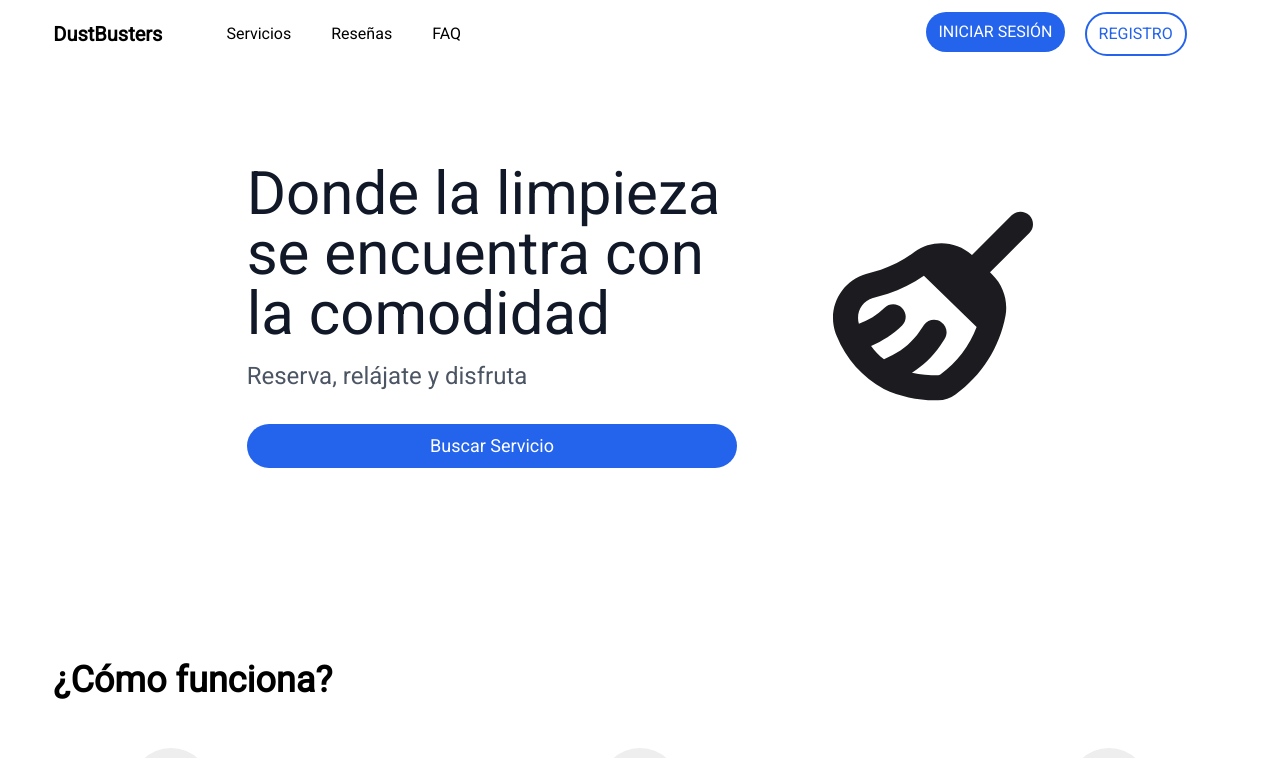
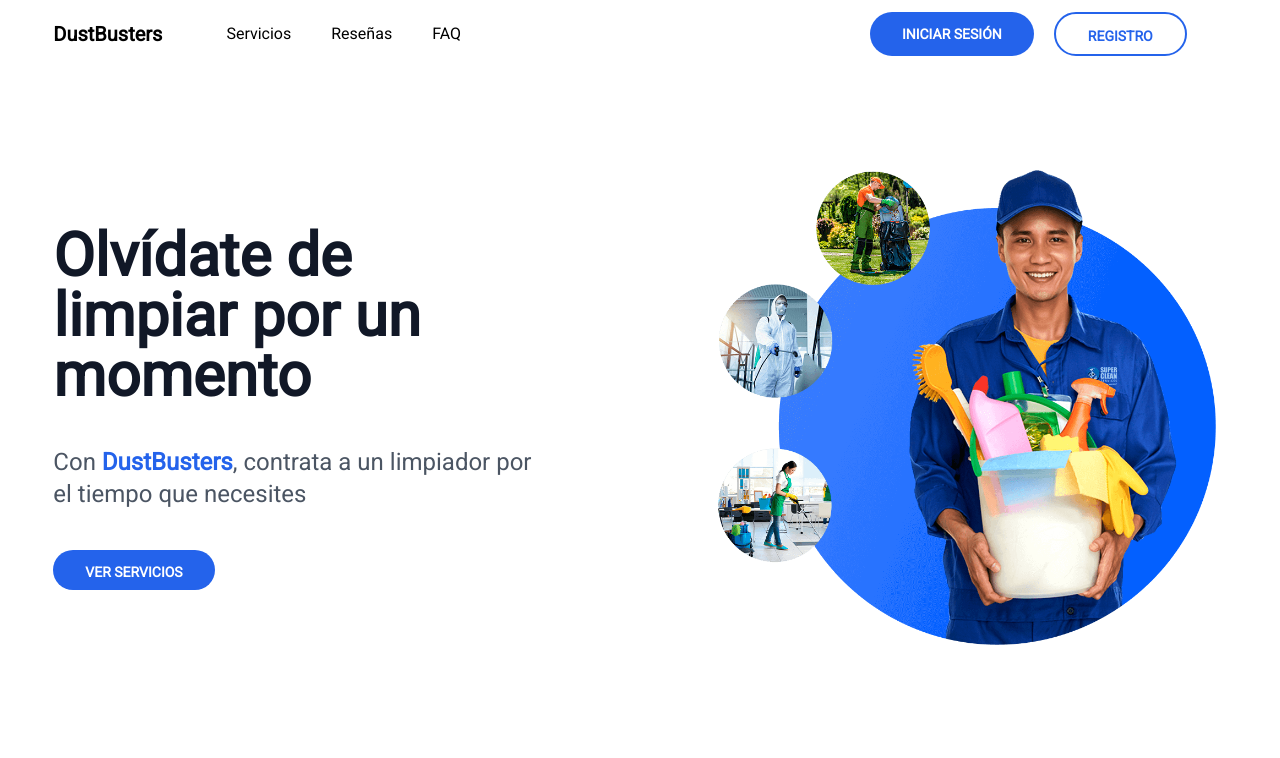
Before and after one commit to No-Country/c9-32-t-javareact, a React (Vite) app in the folder client/: page / in a window 1280 px wide. Shown: the top 758 px of the page. Built offline with nearby package versions, Linux system fonts and the light colour scheme.

Commit message:
[UPDATE] Hero section like figma

```diff
--- a/client/src/components/Forms/Register/Header.tsx
+++ b/client/src/components/Forms/Register/Header.tsx
@@ -11,7 +11,7 @@ function Header() {
 					title="home"
 					className="flex justify-center items-center gap-4 text-white"
 				>
-					<h1 className="text-3xl sm:text-4xl font-bold">
+					<h1 className="text-xl sm:text-xl font-extrabold">
 						DustBusters
 					</h1>
 					<img src={logo} className="w-8" />
--- a/client/src/components/layout/Landing/Header/Header.tsx
+++ b/client/src/components/layout/Landing/Header/Header.tsx
@@ -61,9 +61,12 @@ const Nav = () => {
 										onClick={() => setShowNav(false)}
 										key={i}
 									>
-										<a className=" nav_link-item" href="#">
+										<Link
+											className=" nav_link-item"
+											to={`/#${item}`}
+										>
 											{item}
-										</a>
+										</Link>
 									</motion.li>
 								);
 							})}
--- a/client/src/components/shared/Button.tsx
+++ b/client/src/components/shared/Button.tsx
@@ -3,7 +3,7 @@ import { Link } from 'react-router-dom';
 import { IButton } from '../../types';
 
 const buttonVariantStyles: Record<string, string> = {
-	contained: 'bg-royalBlue text-white',
+	contained: 'bg-royalBlue text-white hover:bg-royalBlue-600',
 	outlined: 'text-royalBlue border-2 border-royalBlue',
 };
 
@@ -25,12 +25,11 @@ export const Button = (props: buttonProps) => {
 	} = props;
 	const CustomButton = element;
 	return (
-		<CustomButton {...rest}>
-			<span
-				className={`button ${buttonVariantStyles[variant]} ${classes}`}
-			>
-				{children}
-			</span>
+		<CustomButton
+			{...rest}
+			className={`button ${buttonVariantStyles[variant]} ${classes}`}
+		>
+			<span>{children}</span>
 		</CustomButton>
 	);
 };
--- a/client/src/index.css
+++ b/client/src/index.css
@@ -33,7 +33,7 @@
 		@apply sm:text-4xl text-3xl font-bold;
 	}
 	.button {
-		@apply  uppercase rounded-full text-center cursor-pointer  px-3 py-2 hover:scale-95 duration-100;
+		@apply  text-sm uppercase rounded-full text-center cursor-pointer  px-8 py-2 pt-3 hover:scale-95 duration-100 font-semibold;
 	}
 	.center-absolute {
 		@apply absolute left-[50%] right-[50%] -translate-x-[50%];
--- a/client/src/pages/Landing/FAQ.tsx
+++ b/client/src/pages/Landing/FAQ.tsx
@@ -26,7 +26,7 @@ const FAQ_DATA = [
 
 function FAQ() {
 	return (
-		<section className="py-24">
+		<section className="py-24" id="FAQ">
 			<h2 className="heading2">Preguntas frecuentes</h2>
 			<hr className="border-royalBlue-500 my-8" />
 			<div className="flex flex-col gap-6">
--- a/client/src/pages/Landing/Hero/index.tsx
+++ b/client/src/pages/Landing/Hero/index.tsx
@@ -1,39 +1,48 @@
-import Escoba from '@/components/icons/Escoba';
+import { ReactElement } from 'react';
+import { Button } from '@/components/shared/Button';
 import hero_img from '@assets/hero_img.png';
-import { ReactElement } from 'react';
 import { Link } from 'react-router-dom';
 
 function Hero(): ReactElement {
 	return (
 		<section className="text-gray-600 body-font">
-			<div className="  flex py-8 md:py-24 md:flex-row flex-col items-center justify-center">
+			<div className="  flex py-8 md:py-24 md:flex-row flex-col items-center justify-between">
 				<div className="order-1 md:order-none  md:w-1/2 lg:pr-24 md:pr-16 flex flex-col md:items-start md:text-left mb-16 md:mb-0 items-center text-center">
-					<h1 className=" sm:text-6xl text-2xl mb-4  text-gray-900 font-medium ">
-						Donde la limpieza se encuentra con la comodidad
+					<h1 className="sm:text-6xl text-4xl mb-10  text-gray-900 font-bold ">
+						Olvídate de limpiar por un momento
 					</h1>
-					<p className="mb-8  leading-relaxed text-xl md:text-2xl">
-						Reserva, relájate y disfruta
+					<p className="mb-10 leading-relaxed text-xl md:text-2xl">
+						Con
+						<span className=" text-customViolet font-semibold">
+							{' '}
+							DustBusters
+						</span>
+						, contrata a un limpiador por el tiempo que necesites
 					</p>
-					<div className="flex justify-center md:flex-row flex-col w-full gap-4">
-						<button className="hidden md:block w-full text-white bg-royalBlue border-0 py-2 px-6 focus:outline-none hover:bg-royalBlue-600 rounded-[100px] text-lg text-center">
-							Buscar Servicio
-						</button>
-						<Link
+					<div className="flex justify-start md:flex-row flex-col w-full gap-4">
+						<Button classes="hidden md:block">Ver Servicios</Button>
+						<Button
+							element={Link}
 							to="/login"
-							className="md:hidden w-full text-white bg-royalBlue  py-2 px-6 focus:outline-none hover:bg-royalBlue-600 rounded-full text-center"
+							classes="md:hidden  "
 						>
 							Iniciar sesión
-						</Link>
-						<Link
+						</Button>
+						<Button
+							element={Link}
 							to="/register"
-							className="md:hidden w-full text-customViolet  border-[2px] border-customViolet py-2 px-6 focus:outline-none rounded-full  text-center"
+							classes="md:hidden w-full  "
 						>
 							Registrarse
-						</Link>
+						</Button>
 					</div>
 				</div>
-				<div className='mb-5' >
-					<Escoba/>
+				<div className="lg:max-w-lg lg:w-full md:w-1/2 w-5/6">
+					<img
+						className="object-cover object-center rounded"
+						alt="hero"
+						src={hero_img}
+					/>
 				</div>
 			</div>
 		</section>
--- a/client/src/pages/Landing/Reviews/index.tsx
+++ b/client/src/pages/Landing/Reviews/index.tsx
@@ -21,12 +21,12 @@ const REVIEW_DATA = [
 		asunto: 'asunto',
 		descripcion:
 			'Lorem ipsum dolor sit amet, consectetur adipiscing elit Lorem ipsum dolor sit amet, consectetur adipiscing elit',
-	}
+	},
 ];
 
 function Reviews() {
 	return (
-		<section className="my-12">
+		<section className="my-12" id="Reseñas">
 			<h2 className="heading2 text-center">
 				Reseñas de nuestros
 				<span className=" text-royalBlue font-semibold"> clientes</span>
--- a/client/src/pages/Landing/Services/index.tsx
+++ b/client/src/pages/Landing/Services/index.tsx
@@ -3,7 +3,7 @@ import { ReactElement } from 'react';
 
 function Services(): ReactElement {
 	return (
-		<section className="mt-10">
+		<section className="mt-10" id="Servicios">
 			<h2 className="heading2 text-center mb-10">Servicios</h2>
 			<ServicesCarousel />
 		</section>
```
